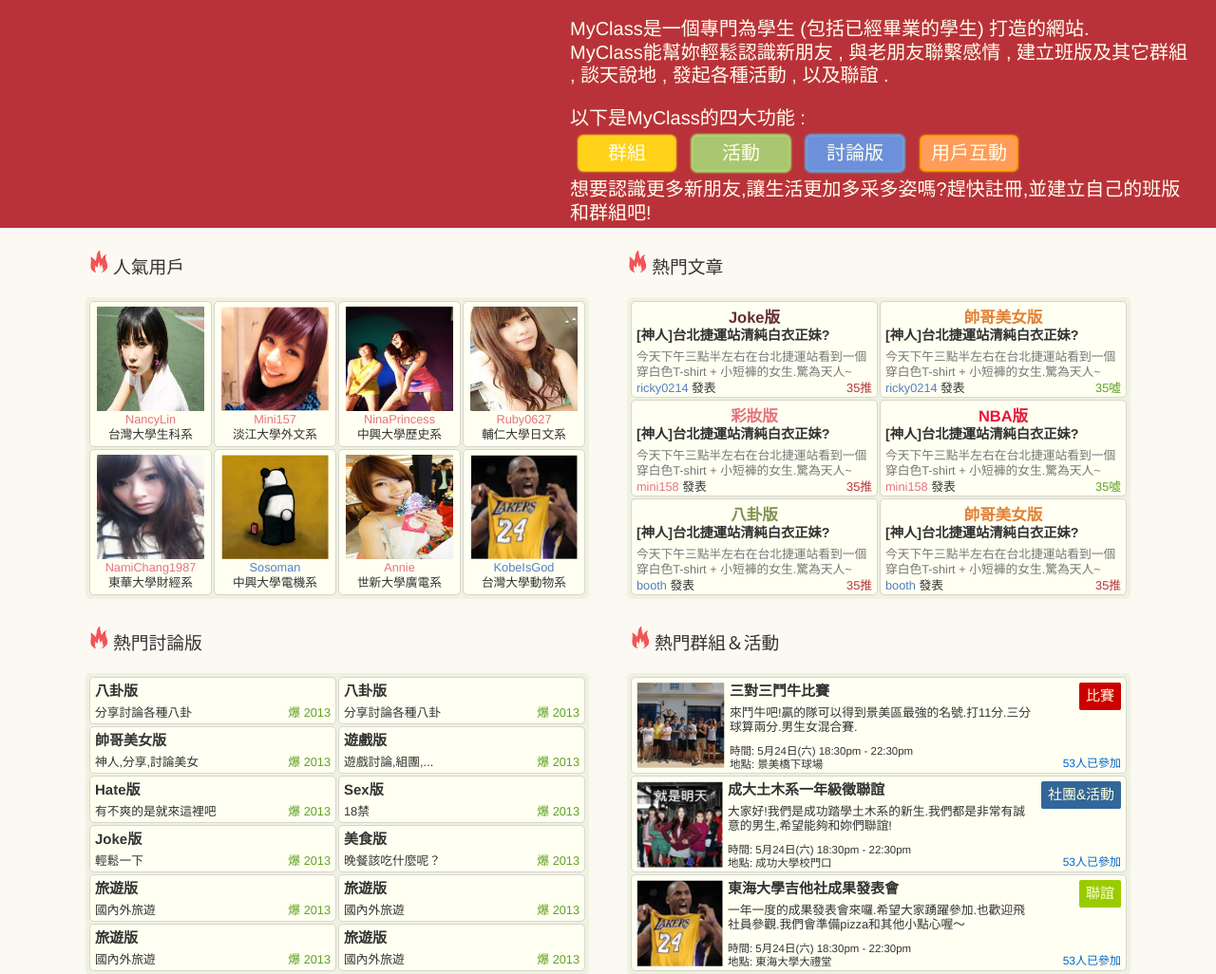
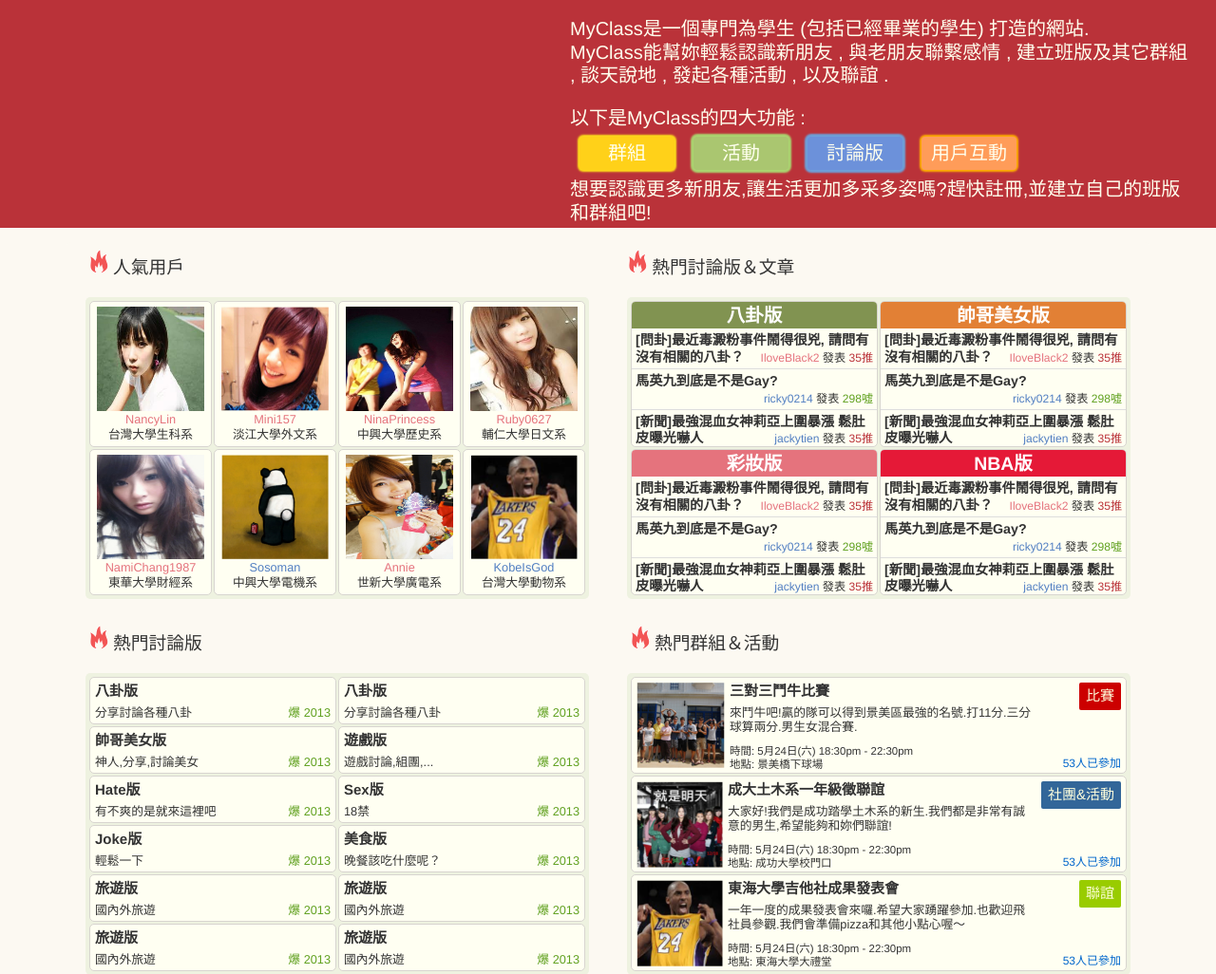
Before and after one commit to Arthur0206/MyClass-Social-Network-Website, a PHP site: page /Home.php in a window 1280 px wide. Shown: the part 55-1081 px from the top of the page at 95% size. Run offline with PHP 8.4, Linux system fonts and the light colour scheme; some libraries are stand-ins or nearby versions.

Commit message:
把"熱門討論版&文章"區塊改成4個版, 每個版3篇文章

```diff
--- a/Home.php
+++ b/Home.php
@@ -46,7 +46,7 @@
             <div id="home_container">
                 <div class="hot-title-div">
                     <span id="hot-title-span-1"><img src="Pics/onfire.gif" alt="onfire" class="fire-pic">人氣用戶</span>
-                    <span id="hot-title-span-2"><img src="Pics/onfire.gif" alt="onfire" class="fire-pic">熱門文章</span>
+                    <span id="hot-title-span-2"><img src="Pics/onfire.gif" alt="onfire" class="fire-pic">熱門討論版＆文章</span>
                 </div>
 
                 <!-- 人氣用戶 -->
@@ -111,132 +111,138 @@
 
                 <!-- 熱門文章 -->
                 <div class="hot-block">
-                    <a href="">
                         <div class="hot-article">
 <link rel="stylesheet" href="css/mainCss.css" type="text/css" media="screen" title="no title" charset="utf-8">
-
+				<a href=""><h1 style="background-color: #819351; color: #FFFFFF">
+					 八卦版
+				</h1></a>
                         	<div class="hot-article-words">
-								<h1 style="color: #632F34">
-									Joke版
-								</h1>
-                                <h2>
-                                    [神人]台北捷運站清純白衣正妹?
-                                </h2>
-                                <p>
-                                今天下午三點半左右在台北捷運站看到一個穿白色T-shirt + 小短褲的女生.驚為天人~
-                                </p>
+                                	<a href="articleUser.html"><span class="hot-article-title">
+                                    		[問卦]最近毒澱粉事件鬧得很兇, 請問有沒有相關的八卦？</span>
+					</a>
+                            		<span class="hot-article-info">
+						<a class="girl-user-link" href="articleUser.html">IloveBlack2</a> 發表
+                                		<span class="hot-article-good">35推</span>
+                            		</span>
                             	</div>
-                            <div class="hot-article-info">
+                        	<div class="hot-article-words">
+                                	<a href="articleUser.html"><span class="hot-article-title">
+                                    		馬英九到底是不是Gay?&nbsp&nbsp&nbsp&nbsp&nbsp&nbsp&nbsp</span>
+					</a>
+                            		<span class="hot-article-info">
 						<a class="boy-user-link" href="articleUser.html">ricky0214</a> 發表
+                                		<span class="hot-article-bad">298噓</span>
+                            		</span>
+                            	</div>
+                        	<div class="hot-article-words">
+                                	<a href="articleUser.html"><span class="hot-article-title">
+                                    		[新聞]最強混血女神莉亞上圍暴漲 鬆肚皮曝光嚇人</span>
+					</a>
+                            		<span class="hot-article-info">
+						<a class="boy-user-link" href="articleUser.html">jackytien</a> 發表
                                 		<span class="hot-article-good">35推</span>
+                            		</span>
+                            	</div>
                         </div>
 
+                        <div class="hot-article">
+				<a href=""><h1 style="background-color: #E28035; color: #FFFFFF">
+					 帥哥美女版
+				</h1></a>
+                        	<div class="hot-article-words">
+                                	<a href="articleUser.html"><span class="hot-article-title">
+                                    		[問卦]最近毒澱粉事件鬧得很兇, 請問有沒有相關的八卦？</span>
+					</a>
+                            		<span class="hot-article-info">
+						<a class="girl-user-link" href="articleUser.html">IloveBlack2</a> 發表
+                                		<span class="hot-article-good">35推</span>
+                            		</span>
                             	</div>
+                        	<div class="hot-article-words">
+                                	<a href="articleUser.html"><span class="hot-article-title">
+                                    		馬英九到底是不是Gay?&nbsp&nbsp&nbsp&nbsp&nbsp&nbsp&nbsp</span>
 					</a>
-                    <a href="">
-                        <div class="hot-article">
-
+                            		<span class="hot-article-info">
+						<a class="boy-user-link" href="articleUser.html">ricky0214</a> 發表
+                                		<span class="hot-article-bad">298噓</span>
+                            		</span>
+                            	</div>
                         	<div class="hot-article-words">
-								<h1 style="color: #E28035">
-									帥哥美女版
-								</h1>
-                                <h2>
-                                    [神人]台北捷運站清純白衣正妹?
-                                </h2>
-                                <p>
-                                今天下午三點半左右在台北捷運站看到一個穿白色T-shirt + 小短褲的女生.驚為天人~
-                                </p>
+                                	<a href="articleUser.html"><span class="hot-article-title">
+                                    		[新聞]最強混血女神莉亞上圍暴漲 鬆肚皮曝光嚇人</span>
+					</a>
+                            		<span class="hot-article-info">
+						<a class="boy-user-link" href="articleUser.html">jackytien</a> 發表
+                                		<span class="hot-article-good">35推</span>
+                            		</span>
                             	</div>
-                            <div class="hot-article-info">
-                                <a class="boy-user-link" href="articleUser.html">ricky0214</a> 發表
-                                <span class="hot-article-bad">35噓</span>
                         </div>
 
+                        <div class="hot-article">
+				<a href=""><h1 style="background-color: #E5737D; color: #FFFFFF">
+					 彩妝版
+				</h1></a>
+                        	<div class="hot-article-words">
+                                	<a href="articleUser.html"><span class="hot-article-title">
+                                    		[問卦]最近毒澱粉事件鬧得很兇, 請問有沒有相關的八卦？</span>
+					</a>
+                            		<span class="hot-article-info">
+						<a class="girl-user-link" href="articleUser.html">IloveBlack2</a> 發表
+                                		<span class="hot-article-good">35推</span>
+                            		</span>
                             	</div>
+                        	<div class="hot-article-words">
+                                	<a href="articleUser.html"><span class="hot-article-title">
+                                    		馬英九到底是不是Gay?&nbsp&nbsp&nbsp&nbsp&nbsp&nbsp&nbsp</span>
 					</a>
-                    <a href="">
-                        <div class="hot-article">
-
+                            		<span class="hot-article-info">
+						<a class="boy-user-link" href="articleUser.html">ricky0214</a> 發表
+                                		<span class="hot-article-bad">298噓</span>
+                            		</span>
+                            	</div>
                         	<div class="hot-article-words">
-								<h1 style="color: #E5737D">
-									彩妝版
-								</h1>
-                                <h2>
-                                    [神人]台北捷運站清純白衣正妹?
-                                </h2>
-                                <p>
-                                今天下午三點半左右在台北捷運站看到一個穿白色T-shirt + 小短褲的女生.驚為天人~
-                                </p>
+                                	<a href="articleUser.html"><span class="hot-article-title">
+                                    		[新聞]最強混血女神莉亞上圍暴漲 鬆肚皮曝光嚇人</span>
+					</a>
+                            		<span class="hot-article-info">
+						<a class="boy-user-link" href="articleUser.html">jackytien</a> 發表
+                                		<span class="hot-article-good">35推</span>
+                            		</span>
                             	</div>
-                            <div class="hot-article-info">
-                                <a class="girl-user-link" href="articleUser.html">mini158</a> 發表
-                                <span class="hot-article-good">35推</span>
                         </div>
 
+                        <div class="hot-article">
+				<a href=""><h1 style="background-color: #E51937; color: #FFFFFF">
+					 NBA版
+				</h1></a>
+                        	<div class="hot-article-words">
+                                	<a href="articleUser.html"><span class="hot-article-title">
+                                    		[問卦]最近毒澱粉事件鬧得很兇, 請問有沒有相關的八卦？</span>
+					</a>
+                            		<span class="hot-article-info">
+						<a class="girl-user-link" href="articleUser.html">IloveBlack2</a> 發表
+                                		<span class="hot-article-good">35推</span>
+                            		</span>
                             	</div>
+                        	<div class="hot-article-words">
+                                	<a href="articleUser.html"><span class="hot-article-title">
+                                    		馬英九到底是不是Gay?&nbsp&nbsp&nbsp&nbsp&nbsp&nbsp&nbsp</span>
 					</a>
-                    <a href="">
-                        <div class="hot-article">
-
+                            		<span class="hot-article-info">
+						<a class="boy-user-link" href="articleUser.html">ricky0214</a> 發表
+                                		<span class="hot-article-bad">298噓</span>
+                            		</span>
+                            	</div>
                         	<div class="hot-article-words">
-								<h1 style="color: #E51937">
-									NBA版
-								</h1>
-                                <h2>
-                                    [神人]台北捷運站清純白衣正妹?
-                                </h2>
-                                <p>
-                                今天下午三點半左右在台北捷運站看到一個穿白色T-shirt + 小短褲的女生.驚為天人~
-                                </p>
-                            </div>
-                            <div class="hot-article-info">
-                                <a class="girl-user-link" href="articleUser.html">mini158</a> 發表
-                                <span class="hot-article-bad">35噓</span>
-                            </div>
-
-                        </div>
+                                	<a href="articleUser.html"><span class="hot-article-title">
+                                    		[新聞]最強混血女神莉亞上圍暴漲 鬆肚皮曝光嚇人</span>
 					</a>
-                    <a href="">
-                        <div class="hot-article">
-
-                            <div class="hot-article-words">
-								<h1 style="color: #819351">
-									八卦版
-								</h1>
-                                <h2>
-                                    [神人]台北捷運站清純白衣正妹?
-                                </h2>
-                                <p>
-                                今天下午三點半左右在台北捷運站看到一個穿白色T-shirt + 小短褲的女生.驚為天人~
-                                </p>
-                            </div>
-                            <div class="hot-article-info">
-                                <a class="boy-user-link" href="articleUser.html">booth</a> 發表
+                            		<span class="hot-article-info">
+						<a class="boy-user-link" href="articleUser.html">jackytien</a> 發表
                                 		<span class="hot-article-good">35推</span>
-                            </div>
-
-                        </div>
-                    </a>
-                    <a href="">
-                        <div class="hot-article">
-
-                            <div class="hot-article-words">
-								<h1 style="color: #E28035">
-									帥哥美女版
-								</h1>
-                                <h2>
-                                    [神人]台北捷運站清純白衣正妹?
-                                </h2>
-                                <p>
-                                今天下午三點半左右在台北捷運站看到一個穿白色T-shirt + 小短褲的女生.驚為天人~
-                                </p>
-                            </div>
-                            <div class="hot-article-info">
-                                <a class="boy-user-link" href="articleUser.html">booth</a> 發表
-                                <span class="hot-article-good">35推</span>
+                            		</span>
                             	</div>
                         </div>
-                    </a>
                 </div>
 
                 <div class="hot-title-div">
--- a/css/mainCss.css
+++ b/css/mainCss.css
@@ -283,12 +283,12 @@
 	margin-top: 1px;
 }
 
-/* 熱門文章 */
+/* 熱門討論版＆文章 */
 .hot-article {
 	float: left;
-	width: 248px;               /* 兩個hot-article div, 所以 2*(width + 2 padding + 2 border + 2 margin) = hot-block的content width, 524 */
-	height: 90px;              /* 三個hot-article div, 所以 3*(height + 2 padding + 2 border + 2 margin) = hot-block的content height, 312 */
-	padding: 5px;
+	width: 258px;               /* 兩個hot-article div, 所以 2*(width + 2 padding + 2 border + 2 margin) = hot-block的content width, 524 */
+	height: 152px;              /* 三個hot-article div, 所以 3*(height + 2 padding + 2 border + 2 margin) = hot-block的content height, 312 */
+	//padding: 0px;
 	margin: 1px;
 	border-radius: 5px 5px 5px 5px;
 	background-color: #FFFFF2;
@@ -296,36 +296,30 @@
 	overflow: hidden;
 }
 .hot-article h1 {
-	font-size: 110%;
-	padding: 1px 0px 1px 0px;
+	font-size: 130%;
+	padding: 2px 1px 2px 1px;
 	margin: 0;
 	text-align: center;
 }
-.hot-article h2 {
+.hot-article-words {
 	font-size: 95%;
-	padding: 0;
-	margin: 0;
+	padding: 4px 4px 3px 4px;
+	overflow: hidden;
+	border-bottom: 1px solid #DDDDDD; //#D8D5D0;
+}
+.hot-article-title {
 	color: #333333;
-}
-.hot-article p {
-	font-size: 85%;
-	padding: 0;
-	margin: 5px 0px 0px 0px;
-	color: #777777;
-}
-.hot-article-words {
-	height: 78px;
-	overflow: hidden;
+	font-weight: bold;
 }
 .hot-article-good {
-	float: right;
 	color: #BA3239;
 }
 .hot-article-bad {
-	float: right;
 	color: #61A120;
 }
 .hot-article-info {
+	padding-top: 2px;
+	float: right;
 	font-size: 85%;
 }
 
```
Lines whose indentation alone changed are shown as unchanged.
